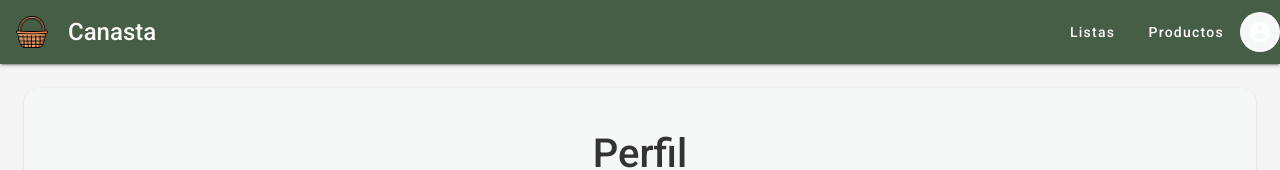
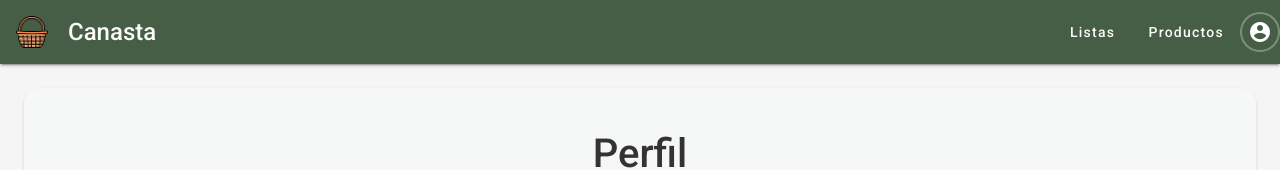
Before and after one commit to mgarciapuente/TP-HCI-WEB, a Vue app: page /perfil in a window 1280 px wide. Shown: the top 170 px of the page. Built offline with nearby package versions, Linux system fonts and the light colour scheme; no server answers; sample sign-in values are in the browser's storage.

Commit message:
fixed bug from avatars

```diff
--- a/src/components/NavigationBar.vue
+++ b/src/components/NavigationBar.vue
@@ -218,7 +218,7 @@ const handleLogout = async () => {
 
 /* Estilos para el avatar de perfil */
 .profile-avatar {
-  background-color: rgb(var(--v-theme-surface)) !important;
+  /* background-color: rgb(var(--v-theme-surface)) !important; */
   border: 2px solid rgba(255, 255, 255, 0.3);
   cursor: pointer;
   transition: all 0.2s ease;
```
